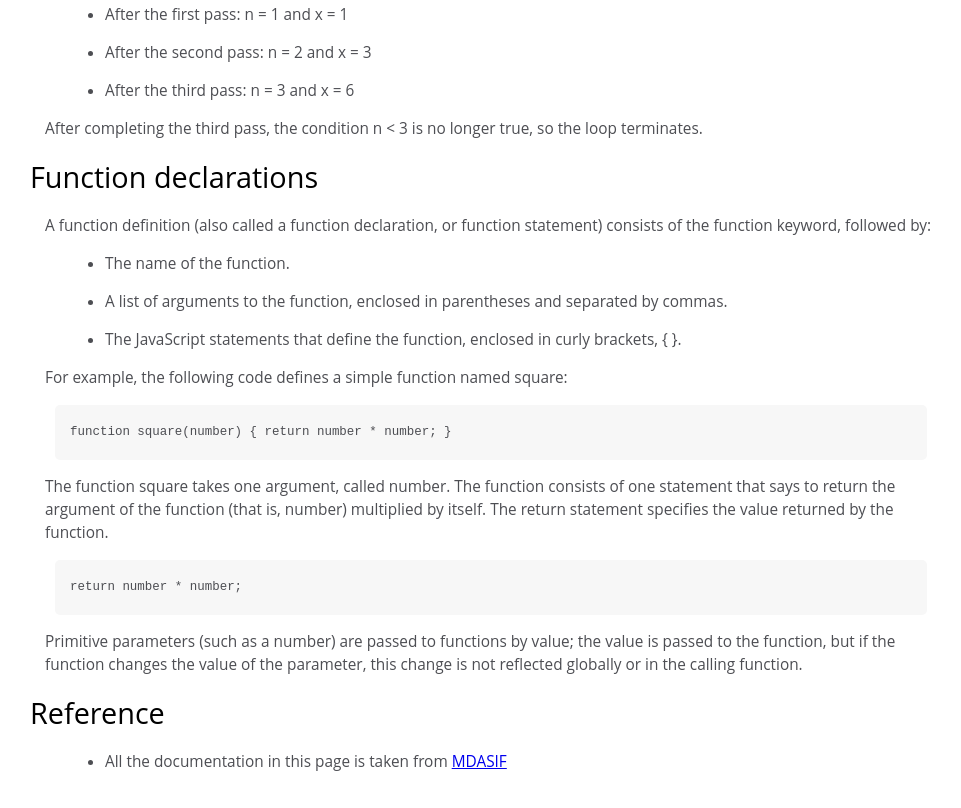
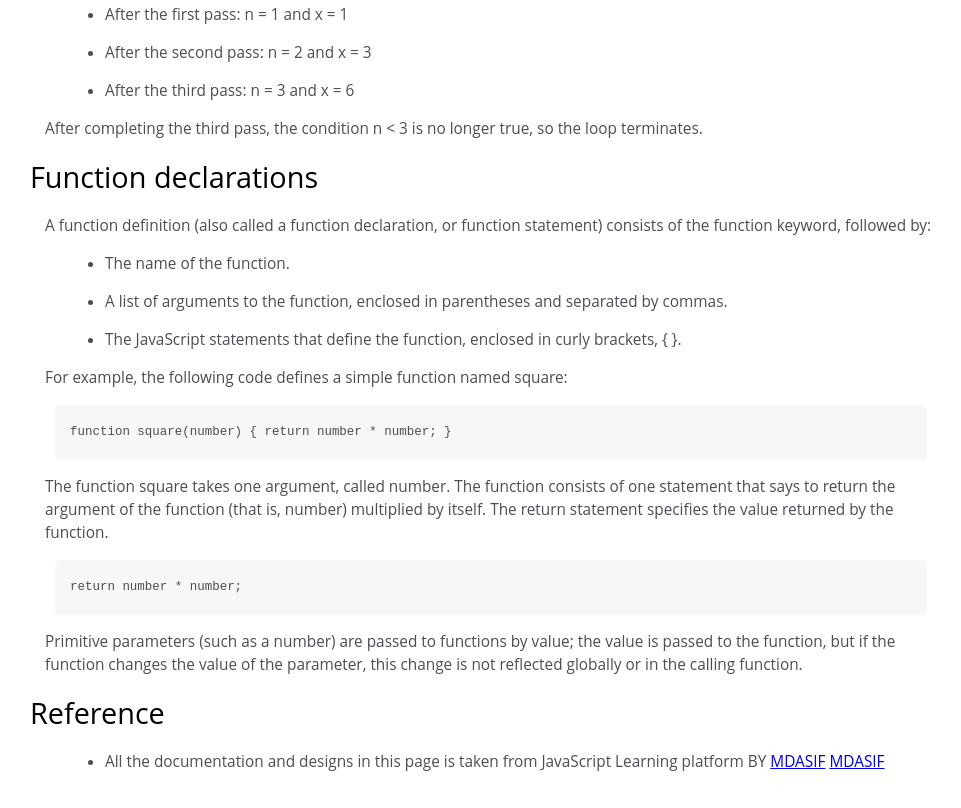
Before and after one commit to fl9mdasif/JS-Code-documentation-page-, a plain HTML site: page index.html in a window 1280 px wide. Shown: the part 5158-5966 px from the top of the page, without its empty margins (308-1269 px from the left). Drawn offline with Linux system fonts and the light colour scheme.

Commit message:
added copyright

```diff
--- a/index.html
+++ b/index.html
@@ -422,7 +422,7 @@
             <article>
                 <ul>
                     <li>
-                        All the documentation in this page is taken from
+                        All the documentation and designs in this page is taken from JavaScript Learning platform BY <a href="https://freelancermdasif.com" target="_blank">MDASIF</a>
                         <a href="https://freelancermdasif.com" target="_blank">MDASIF</a>
                     </li>
                 </ul>
```
